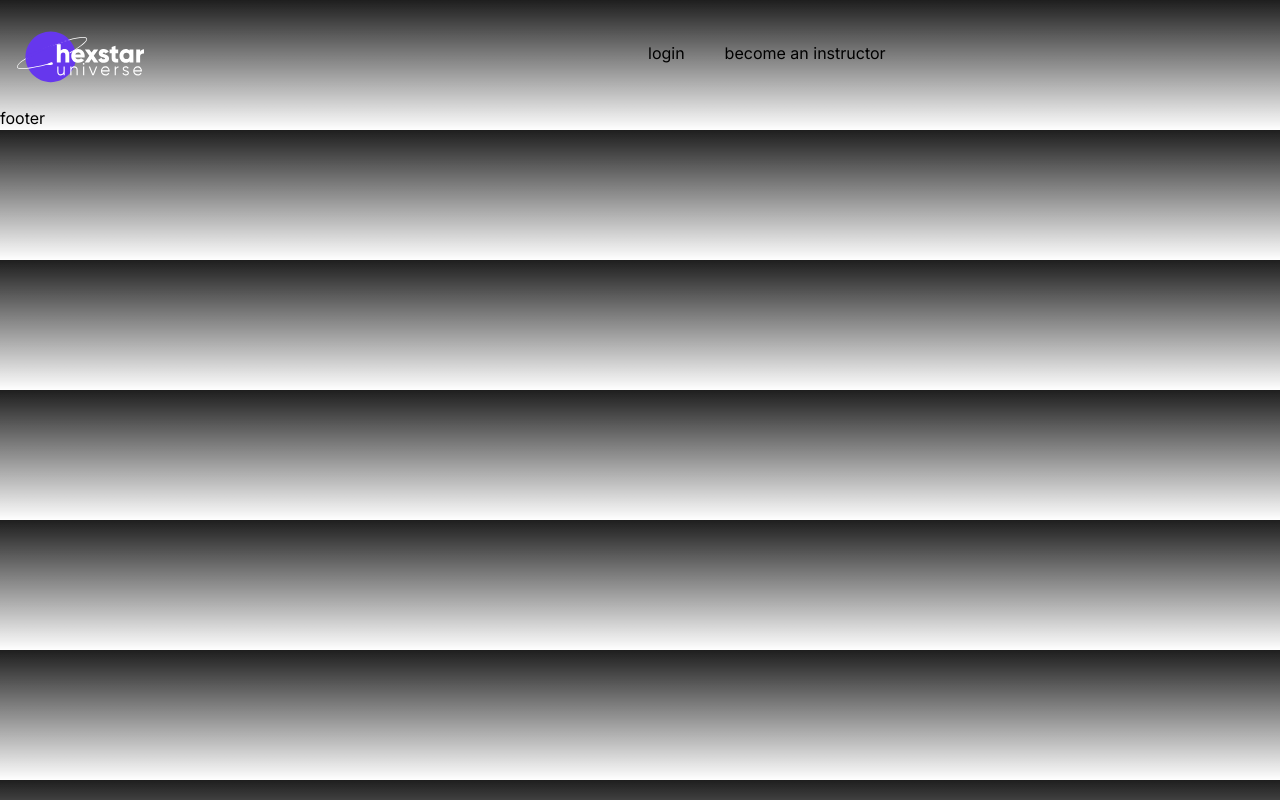
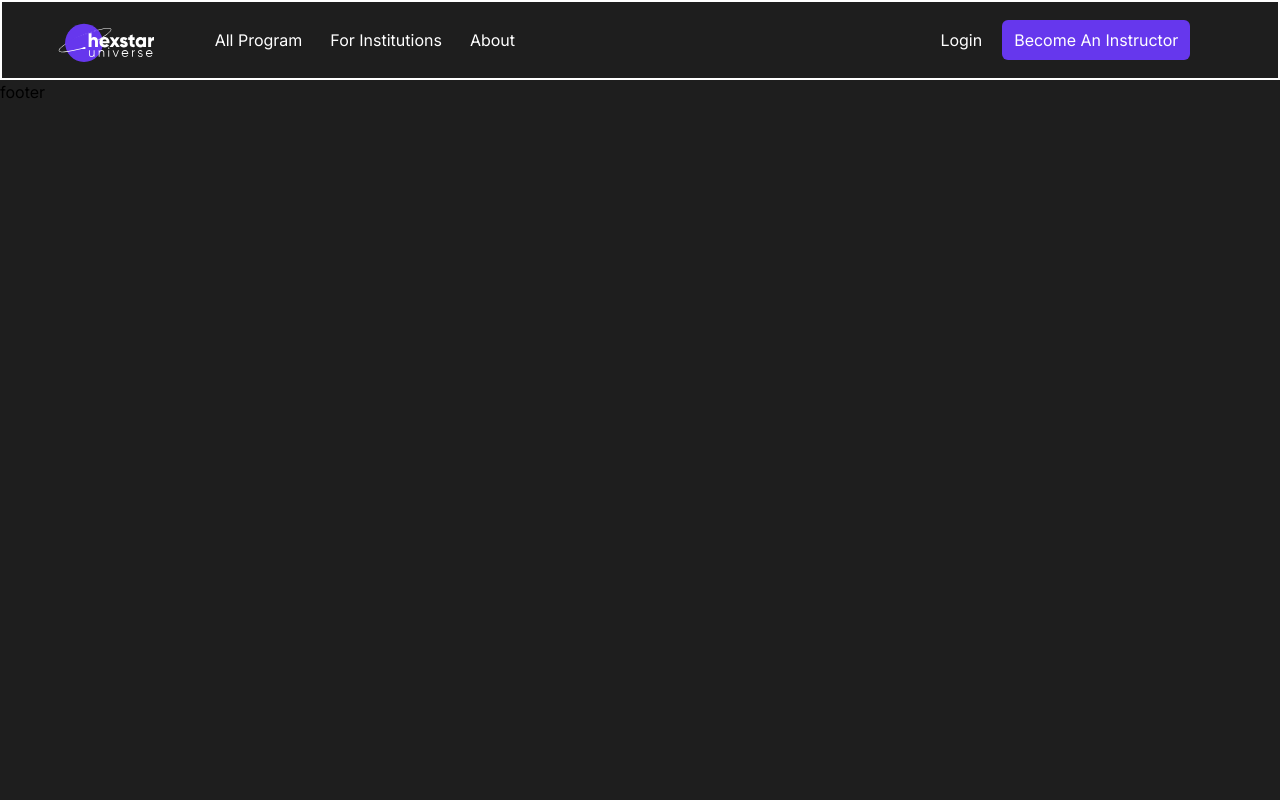
Before and after one commit to hexstaruniverse/HEXSTAR, a Next.js app in the folder frontend/: page / in a window 1280 px wide. Built offline with nearby package versions, Linux system fonts and the light colour scheme.

Commit message:
Merge branch 'staging' of https://github.com/hexstaruniverse/HEXSTAR into staging

```diff
--- a/frontend/app/globals.css
+++ b/frontend/app/globals.css
@@ -1,3 +1,5 @@
+@import url('https://fonts.googleapis.com/css2?family=Questrial&display=swap');
+
 @tailwind base;
 @tailwind components;
 @tailwind utilities;
@@ -16,12 +18,8 @@
   }
 }
 
-body {
-  color: rgb(var(--foreground-rgb));
-  background: linear-gradient(
-      to bottom,
-      transparent,
-      rgb(var(--background-end-rgb))
-    )
-    rgb(var(--background-start-rgb));
+@layer base{
+  html{
+    font-family: 'Questrial', sans-serif;
+  }
 }
--- a/frontend/components/Navbar.jsx
+++ b/frontend/components/Navbar.jsx
@@ -1,17 +1,19 @@
 import React from 'react'
 // import Image from 'next/image'
+import {GiHamburgerMenu} from 'react-icons/gi'
 const Navbar = () => {
   return (
-    <nav className='m-2 p-2 grid grid-cols-2 justify-between min-w-full'>
-        <img className='col-span-1 w-32 max-w-none' src="logo.svg" alt="hexstar universe " />
-        <ul className='col-span-3 capitalize flex space-x-7 items-center hidden '>
+    <nav className='border-2  border-white bg-[#1E1E1E] text-white h-20 grid grid-cols-2 justify-between items-center md:grid-cols-6'>
+        <img className='col-span-1 ml-4 w-20 lg:w-24 lg:ml-14' src="logo.svg" alt="hexstar universe" />
+        <ul className='col-span-3 capitalize space-x-7 items-center hidden md:flex flex-row'>
             <li >all program</li>
             <li>For institutions</li>
             <li>about</li>
         </ul>
-        <div className="col-span-1 flex space-x-10">
-            <button>login</button>
-            <button>become an instructor</button>
+        <div className="col-span-1 flex justify-evenly items-center md:justify-center md:gap-5 md:col-span-2 ">
+            <button className='hidden md:inline'>Login</button>
+            <button className='px-3 capitalize text-xs bg-[#6637ED] h-10 rounded-md md:text-base '>become an instructor</button>
+            <button className='text-3xl md:hidden'><GiHamburgerMenu/></button>
         </div>
     </nav>
   )
```
Also changed, not shown: frontend/package.json (+5 -4 lines), 1 other file (tests, documents, lock files or other folders).
